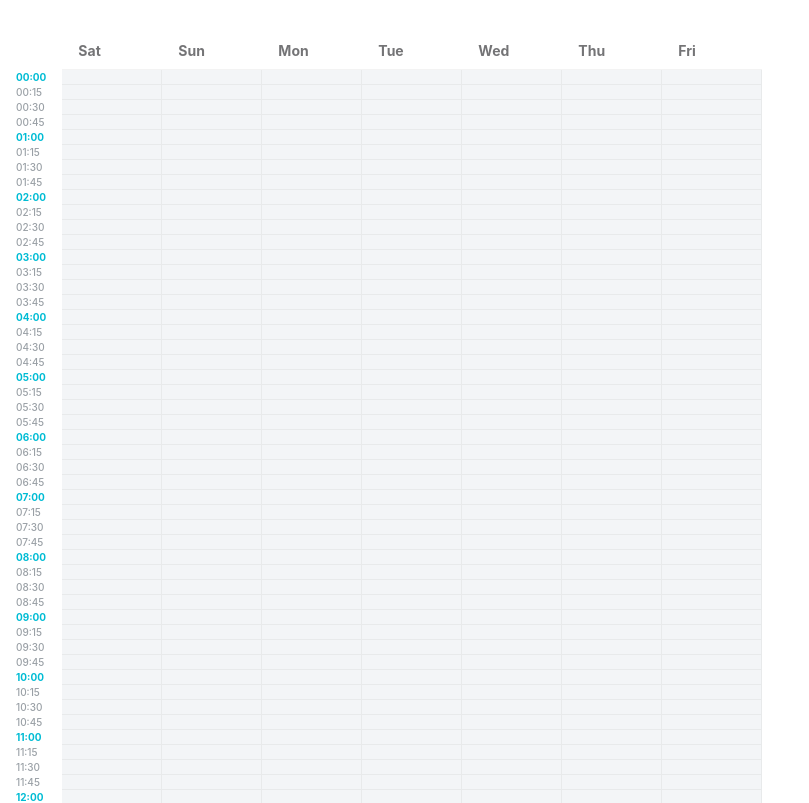
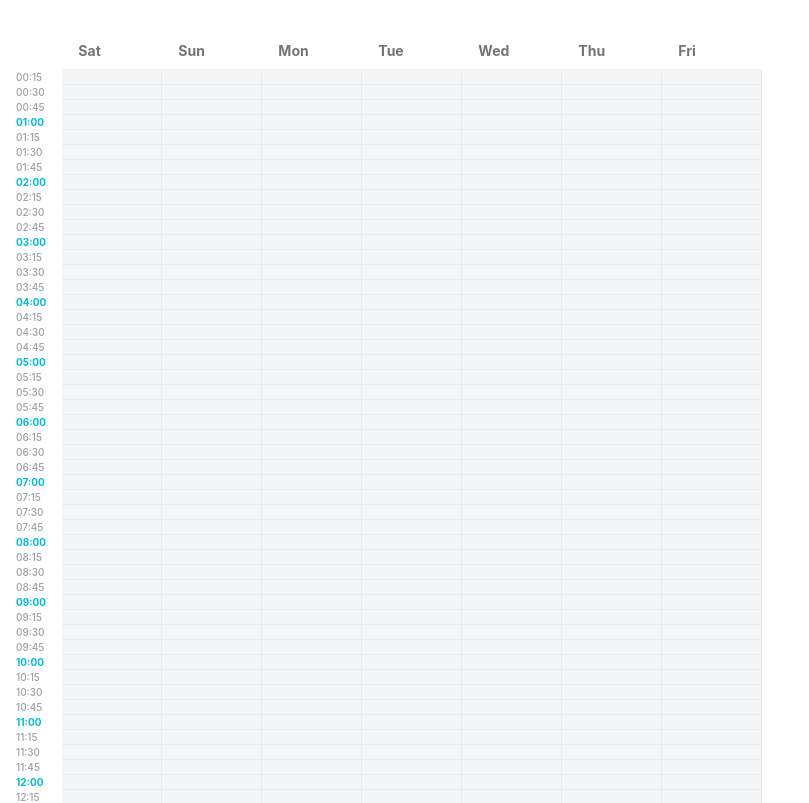
Before and after one commit to jubayerkhan/next-practice, a Next.js app: page /final_timeslot in a window 1280 px wide. Shown: the top 803 px of the page, without its empty margins (0-809 px from the left). Built offline with nearby package versions, Linux system fonts and the light colour scheme.

Commit message:
time slot

```diff
--- a/app/final_timeslot/page.js
+++ b/app/final_timeslot/page.js
@@ -92,7 +92,7 @@ export default function TimeSlot() {
           .map(
             (d) =>
               `<p><strong>${d.day.toUpperCase()}</strong>: ${d.times
-                .map((t) => `${t.start} - ${t.end}`)
+                .map((t) => `${t.start - 15} - ${t.end}`)
                 .join(", ")}</p>`,
           )
           .join("");
@@ -178,8 +178,8 @@ export default function TimeSlot() {
 
           <tbody>
             {Array.from({ length: 96 }).map((_, i) => {
-              const hour = Math.floor(i / 4);
-              const minutes = (i % 4) * 15;
+              const hour = Math.floor((i + 1) / 4);
+              const minutes = ((i + 1) % 4) * 15;
 
               const label =
                 hour.toString().padStart(2, "0") +
```
